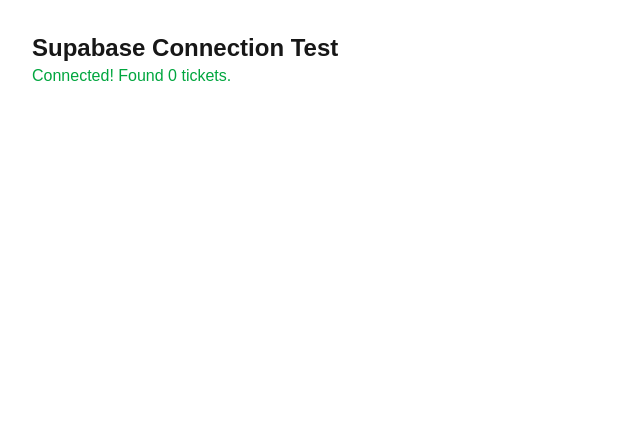
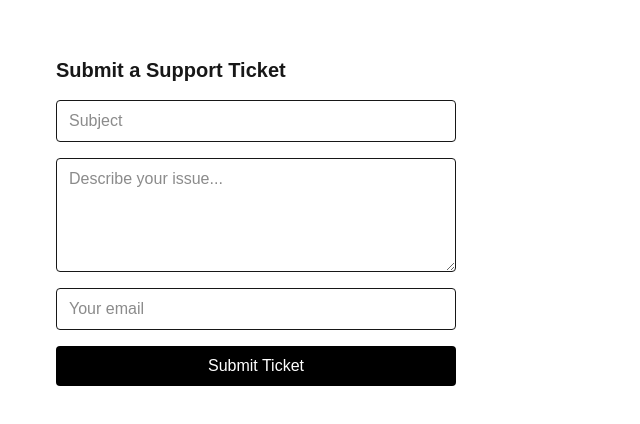
Before and after one commit to MalayVerma796/AI-support-Triage, a Next.js app: page / in a window 1280 px wide. Shown: the top 424 px of the page, without its empty margins (0-640 px from the left). Built offline with nearby package versions, Linux system fonts and the light colour scheme; no server answers; the database is empty.

Commit message:
feat: add ticket submission form

```diff
--- a/app/page.tsx
+++ b/app/page.tsx
@@ -1,13 +1,9 @@
-import { supabase } from '@/lib/supabase'
+import TicketForm from '@/components/TicketForm'
 
-export default async function Home() {
-  const { data, error } = await supabase.from('tickets').select('*')
-
+export default function Home() {
   return (
     <main className="p-8">
-      <h1 className="text-2xl font-bold">Supabase Connection Test</h1>
-      {error && <p className="text-red-500">Error: {error.message}</p>}
-      {!error && <p className="text-green-600">Connected! Found {data?.length} tickets.</p>}
+      <TicketForm />
     </main>
   )
 }
--- /dev/null
+++ b/components/TicketForm.tsx
@@ -0,0 +1,78 @@
+ 'use client'
+
+import { useState } from 'react'
+import { supabase } from '@/lib/supabase'
+
+export default function TicketForm() {
+  const [subject, setSubject] = useState('')
+  const [body, setBody] = useState('')
+  const [email, setEmail] = useState('')
+  const [submitting, setSubmitting] = useState(false)
+  const [message, setMessage] = useState('')
+
+  async function handleSubmit(e: React.FormEvent) {
+    e.preventDefault()
+    setSubmitting(true)
+    setMessage('')
+
+    const { error } = await supabase.from('tickets').insert({
+      subject,
+      body,
+      customer_email: email,
+    })
+
+    if (error) {
+      setMessage(`Error: ${error.message}`)
+    } else {
+      setMessage('Ticket submitted successfully!')
+      setSubject('')
+      setBody('')
+      setEmail('')
+    }
+
+    setSubmitting(false)
+  }
+
+  return (
+    <form onSubmit={handleSubmit} className="flex flex-col gap-4 max-w-md p-6">
+      <h2 className="text-xl font-bold">Submit a Support Ticket</h2>
+
+      <input
+        type="text"
+        placeholder="Subject"
+        value={subject}
+        onChange={(e) => setSubject(e.target.value)}
+        required
+        className="border rounded px-3 py-2"
+      />
+
+      <textarea
+        placeholder="Describe your issue..."
+        value={body}
+        onChange={(e) => setBody(e.target.value)}
+        required
+        rows={4}
+        className="border rounded px-3 py-2"
+      />
+
+      <input
+        type="email"
+        placeholder="Your email"
+        value={email}
+        onChange={(e) => setEmail(e.target.value)}
+        required
+        className="border rounded px-3 py-2"
+      />
+
+      <button
+        type="submit"
+        disabled={submitting}
+        className="bg-black text-white rounded px-4 py-2 disabled:opacity-50"
+      >
+        {submitting ? 'Submitting...' : 'Submit Ticket'}
+      </button>
+
+      {message && <p className="text-sm">{message}</p>}
+    </form>
+  )
+}
```
